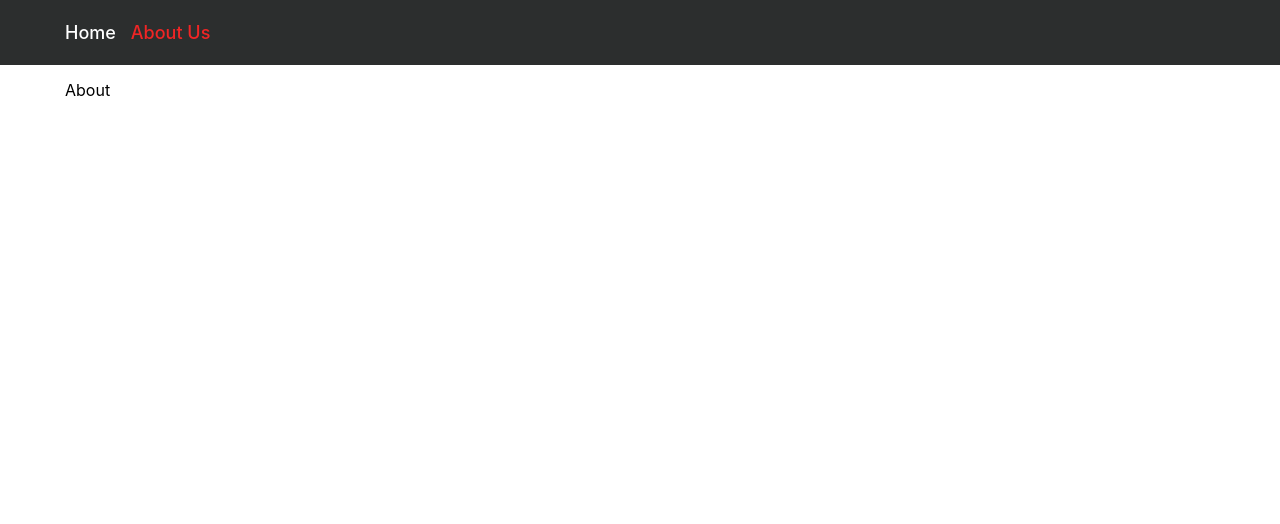
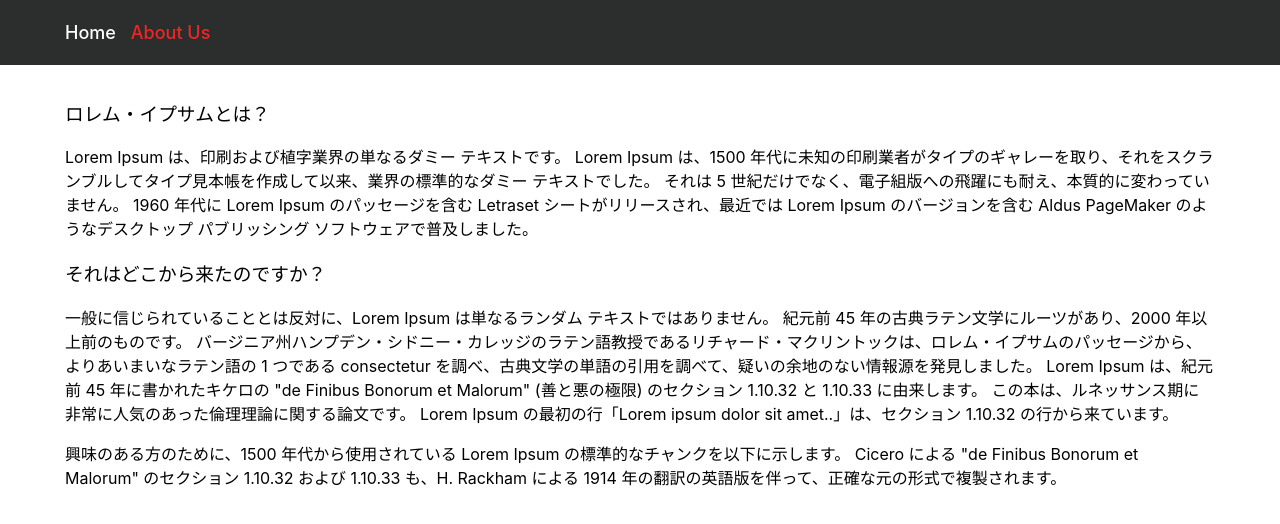
Before and after one commit to superconscience/rss-react, a React (Vite) app in the folder react-components/: page /about in a window 1280 px wide. Shown: the top 524 px of the page. Built offline with nearby package versions, Linux system fonts and the light colour scheme.

Commit message:
feat: add content for About us page

```diff
--- a/react-components/src/pages/about/about.tsx
+++ b/react-components/src/pages/about/about.tsx
@@ -3,6 +3,37 @@ import { Container } from '../../components/ui/container/container';
 
 export class About extends Component {
   render() {
-    return <Container>About</Container>;
+    return (
+      <Container>
+        <h3>ロレム・イプサムとは？</h3>
+        <p>
+          Lorem Ipsum は、印刷および植字業界の単なるダミー テキストです。 Lorem Ipsum は、1500
+          年代に未知の印刷業者がタイプのギャレーを取り、それをスクランブルしてタイプ見本帳を作成して以来、業界の標準的なダミー
+          テキストでした。 それは 5
+          世紀だけでなく、電子組版への飛躍にも耐え、本質的に変わっていません。 1960 年代に Lorem
+          Ipsum のパッセージを含む Letraset シートがリリースされ、最近では Lorem Ipsum
+          のバージョンを含む Aldus PageMaker のようなデスクトップ パブリッシング
+          ソフトウェアで普及しました。
+        </p>
+        <h3>それはどこから来たのですか？</h3>
+        <p>
+          一般に信じられていることとは反対に、Lorem Ipsum は単なるランダム テキストではありません。
+          紀元前 45 年の古典ラテン文学にルーツがあり、2000 年以上前のものです。
+          バージニア州ハンプデン・シドニー・カレッジのラテン語教授であるリチャード・マクリントックは、ロレム・イプサムのパッセージから、よりあいまいなラテン語の
+          1 つである consectetur
+          を調べ、古典文学の単語の引用を調べて、疑いの余地のない情報源を発見しました。 Lorem Ipsum
+          は、紀元前 45 年に書かれたキケロの &quot;de Finibus Bonorum et Malorum&quot;
+          (善と悪の極限) のセクション 1.10.32 と 1.10.33 に由来します。
+          この本は、ルネッサンス期に非常に人気のあった倫理理論に関する論文です。 Lorem Ipsum
+          の最初の行「Lorem ipsum dolor sit amet..」は、セクション 1.10.32 の行から来ています。
+        </p>
+        <p>
+          興味のある方のために、1500 年代から使用されている Lorem Ipsum
+          の標準的なチャンクを以下に示します。 Cicero による &quot;de Finibus Bonorum et
+          Malorum&quot; のセクション 1.10.32 および 1.10.33 も、H. Rackham による 1914
+          年の翻訳の英語版を伴って、正確な元の形式で複製されます。
+        </p>
+      </Container>
+    );
   }
 }
```
